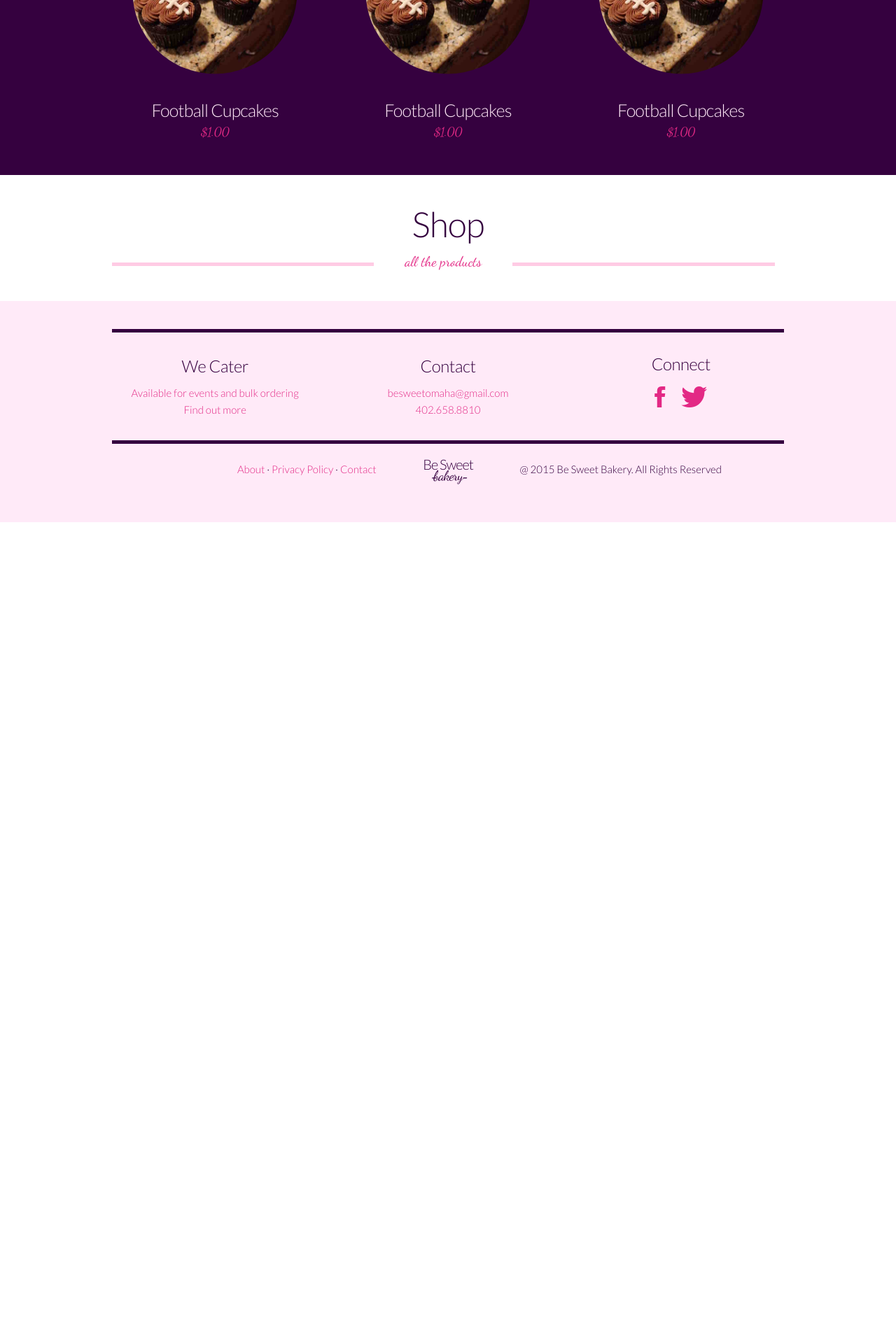
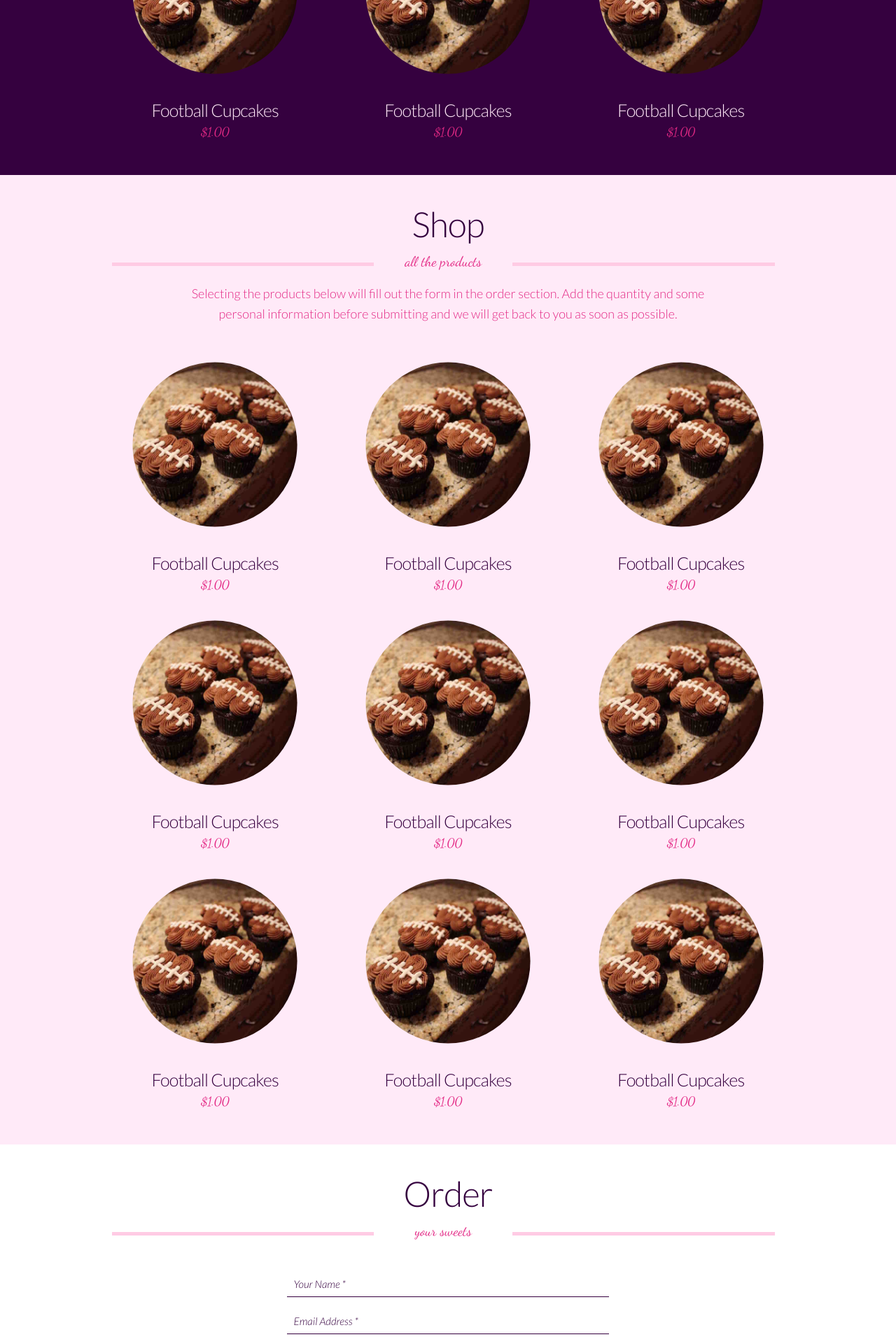
Before and after one commit to bparriott77/blissfull-bites, a Jekyll site: the page built from shop.html, in a window 1280 px wide. Shown: the part 371-2291 px from the top of the page at 70% size. Built offline with Jekyll 4.4.1, drawn with Linux system fonts in a browser that asks for light colours; before the commit the page ends 1117 px from its top, so only the background shows below that.

Commit message:
Mock up the rest of the shop page

```diff
--- a/assets/css/main.scss
+++ b/assets/css/main.scss
@@ -173,6 +173,14 @@ section {
 		display: inline-block;
 		width: 39%;
 	}
+
+    p {
+		color: $medium-font;
+        font-size: 1.8rem;
+        margin-top: 1.5rem;
+        padding: 0 8rem;
+        text-align: center;
+    }
 }
 
 hr {
--- a/shop.html
+++ b/shop.html
@@ -36,13 +36,119 @@ permalink: shop/
 		</div>
     </div>
 </section>
-<section class="light">
+
+<section class="medium">
 	<div class="container">
 		<h1>Shop</h1>
 		<div class="subheader">
 			<hr />
 			<div>all the products</div>
 			<hr />
+            <p>Selecting the products below will fill out the form in the order section. Add the quantity and some personal information before submitting and we will get back to you as soon as possible.</p>
+		</div>
+		<div class="row">
+			<div class="one-third column">
+				<img src="/assets/images/dist/football_cupcakes.JPG">
+				<div class="img-description">
+					<h4>Football Cupcakes</h4>
+					<h5>$1.00</h5>
+				</div>
+			</div>
+			<div class="one-third column">
+				<img src="/assets/images/dist/football_cupcakes.JPG">
+				<div class="img-description">
+					<h4>Football Cupcakes</h4>
+					<h5>$1.00</h5>
+				</div>
+			</div>
+			<div class="one-third column">
+				<img src="/assets/images/dist/football_cupcakes.JPG">
+				<div class="img-description">
+					<h4>Football Cupcakes</h4>
+					<h5>$1.00</h5>
+				</div>
+			</div>
+		</div>
+		<div class="row">
+			<div class="one-third column">
+				<img src="/assets/images/dist/football_cupcakes.JPG">
+				<div class="img-description">
+					<h4>Football Cupcakes</h4>
+					<h5>$1.00</h5>
+				</div>
+			</div>
+			<div class="one-third column">
+				<img src="/assets/images/dist/football_cupcakes.JPG">
+				<div class="img-description">
+					<h4>Football Cupcakes</h4>
+					<h5>$1.00</h5>
+				</div>
+			</div>
+			<div class="one-third column">
+				<img src="/assets/images/dist/football_cupcakes.JPG">
+				<div class="img-description">
+					<h4>Football Cupcakes</h4>
+					<h5>$1.00</h5>
+				</div>
+			</div>
+		</div>
+		<div class="row">
+			<div class="one-third column">
+				<img src="/assets/images/dist/football_cupcakes.JPG">
+				<div class="img-description">
+					<h4>Football Cupcakes</h4>
+					<h5>$1.00</h5>
+				</div>
+			</div>
+			<div class="one-third column">
+				<img src="/assets/images/dist/football_cupcakes.JPG">
+				<div class="img-description">
+					<h4>Football Cupcakes</h4>
+					<h5>$1.00</h5>
+				</div>
+			</div>
+			<div class="one-third column">
+				<img src="/assets/images/dist/football_cupcakes.JPG">
+				<div class="img-description">
+					<h4>Football Cupcakes</h4>
+					<h5>$1.00</h5>
+				</div>
+			</div>
 		</div>
     </div>
 </section>
+
+<section class="light">
+	<div class="container">
+		<h1>Order</h1>
+		<div class="subheader">
+			<hr />
+			<div>your sweets</div>
+			<hr />
+		</div>
+        <div class="row">
+            <div class="three columns">&nbsp;</div>
+            <div class="six columns">
+                <form class="alternative" action="#" method="post">
+                    <input class="u-full-width" type="text" name="name" placeholder="Your Name *">
+                    <input class="u-full-width" type="email" name="email" placeholder="Email Address *">
+                    <input class="u-full-width" type="text" name="completion_date" placeholder="Completion Date *">
+                    <div class="row">
+                        <div class="nine columns">
+                            <input class="u-full-width" type="text" name="item_1" placeholder="Item *">
+                        </div>
+                        <div class="three columns">
+                            <input class="u-full-width" type="text" name="item_1_quantity" placeholder="Quantity">
+                        </div>
+                    </div>
+                    <label for="comments">Comments</label>
+                    <textarea class="u-full-width" name="comments" ></textarea>
+                    <input type="hidden" name="_next" value="/">
+					<input type="hidden" name="_subject" value="Be Sweet Bakery - Contact Us">
+					<input class="button-primary" type="submit" value="Send">
+                </form>
+            </div>
+            <div class="three columns">&nbsp;</div>
+        </div>
+    </div>
+</section>
```
